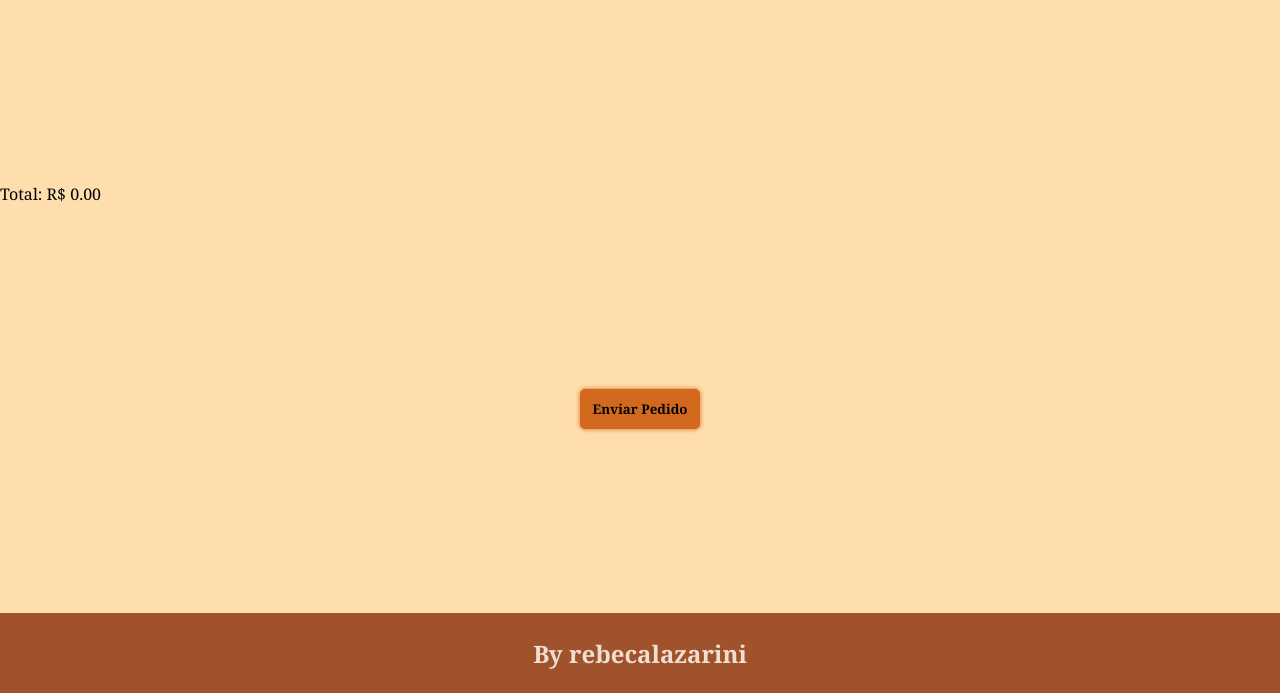
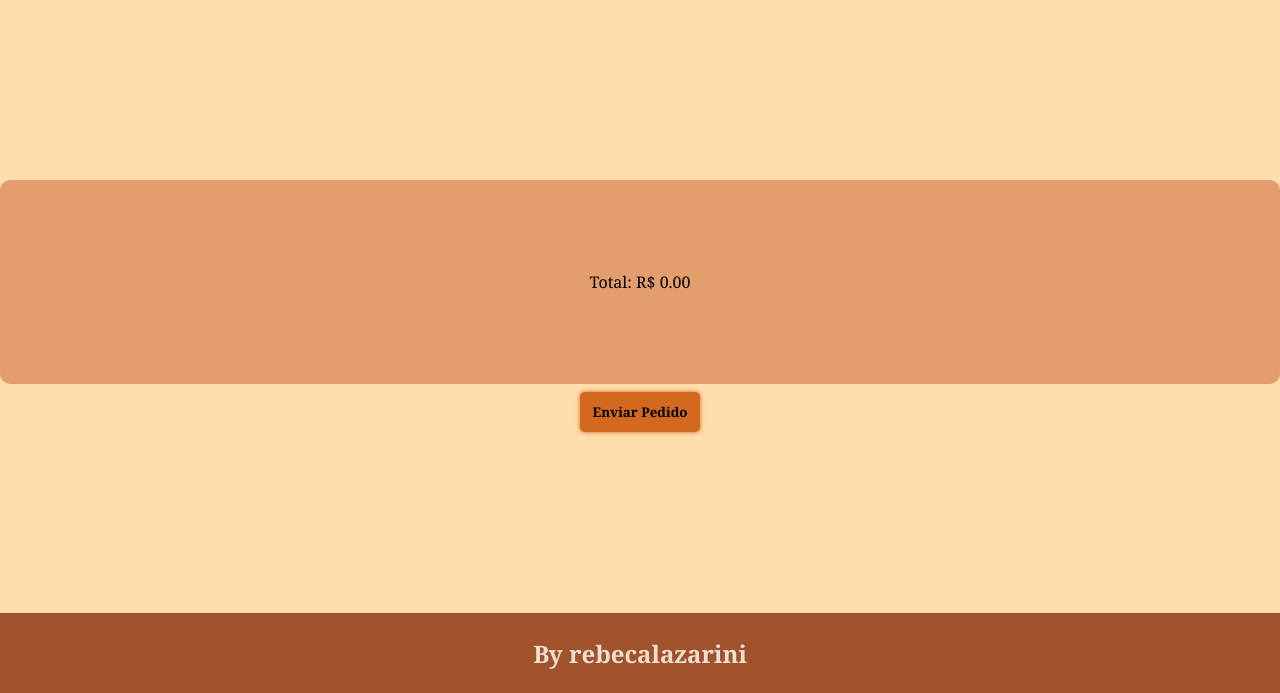
Before and after one commit to rebecalazarini/carrinho-de-compras, a plain HTML site: page carrinho.html in a window 1280 px wide. Shown: the part 107-800 px from the top of the page. Drawn offline with Linux system fonts and the light colour scheme.

Commit message:
alterações

```diff
--- a/style2.css
+++ b/style2.css
@@ -9,6 +9,7 @@
     --c3:#FFDEAD;
     --c4:#f0dfd0;
     --t1:#D2691E;
+    --t2:#e39e6d;
 
 }
 body{
@@ -68,11 +69,8 @@ main{
 
     & img {
         max-width: 250px;
-
     }
-
 }
-
     & div{
         display: flex;
         width: 100%;
@@ -85,7 +83,6 @@ input{
         border-radius: 5px;
         box-shadow: 0 0 5px var(--t2);
         font-weight: bold;
-
 }
 
 #enviarPedido{
@@ -99,3 +96,13 @@ input{
     width: 15vh;
     height: 5vh;
 }
+
+#totalCarrinho{
+    background-color:var(--t2);
+    display: flex;
+    text-align: center;
+    justify-content: center;
+    align-items: center;
+    margin-bottom: 1vh;
+    border-radius: 10px;
+}
```
